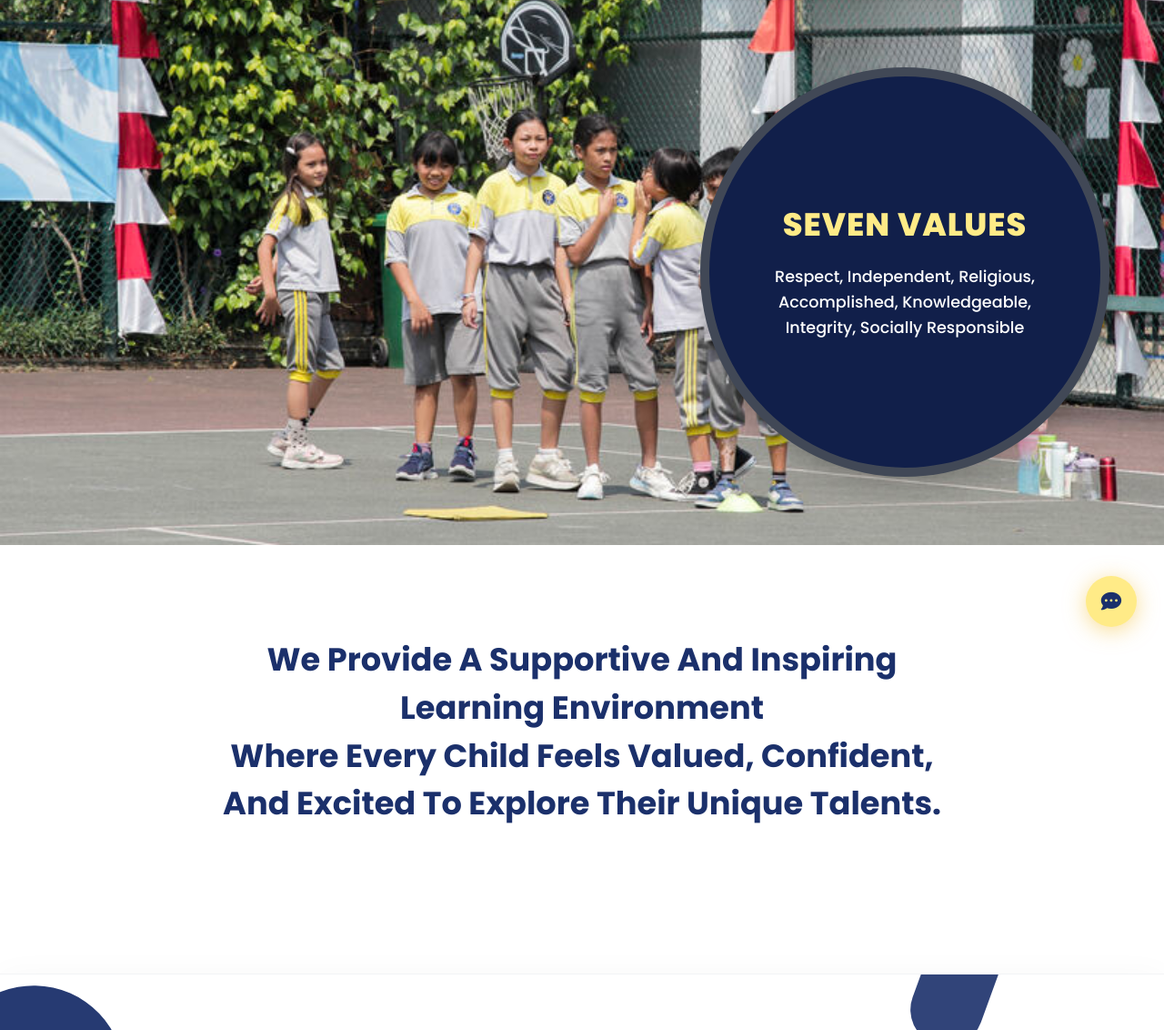
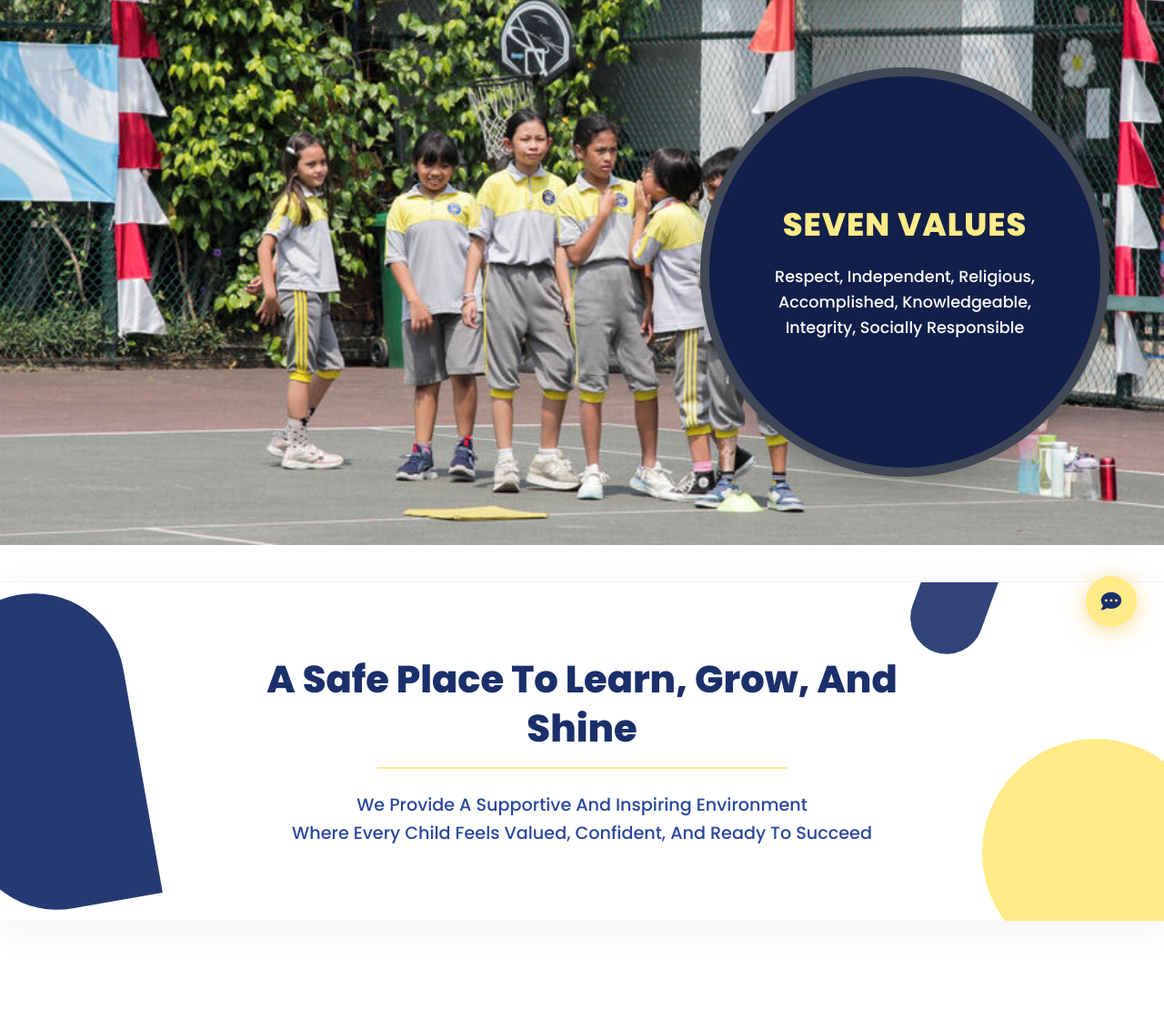
Before and after one commit to aris2394/webelc, a Node server app: page / in a window 1280 px wide. Shown: the part 81-1213 px from the top of the page at 91% size. Run offline with Node 20, Linux system fonts and the light colour scheme.

Commit message:
Remove legacy intro section

```diff
--- a/views/pages/index.ejs
+++ b/views/pages/index.ejs
@@ -15,15 +15,6 @@
             </div>
         </section>
 
-        <!-- Intro Section -->
-        <section class="section intro-static intro-home">
-            <div class="container">
-                <div class="intro-content text-center">
-                    <h2 class="intro-main-text">We Provide A Supportive And Inspiring Learning Environment<br>Where
-                        Every Child Feels Valued, Confident, And Excited To Explore Their Unique Talents.</h2>
-                </div>
-            </div>
-        </section>
 
         <!-- Safe Place Section -->
         <section class="safe-place-section">
```
